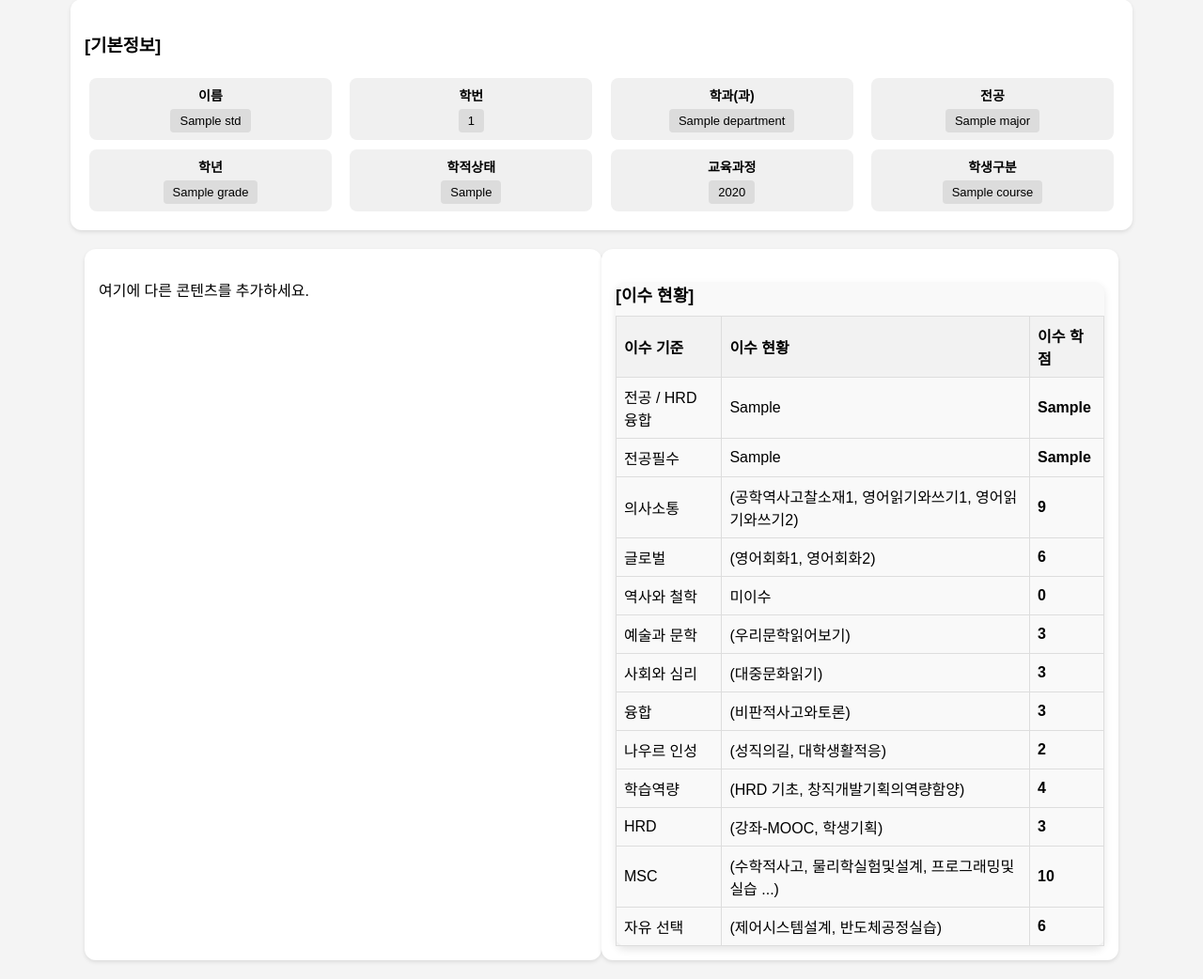
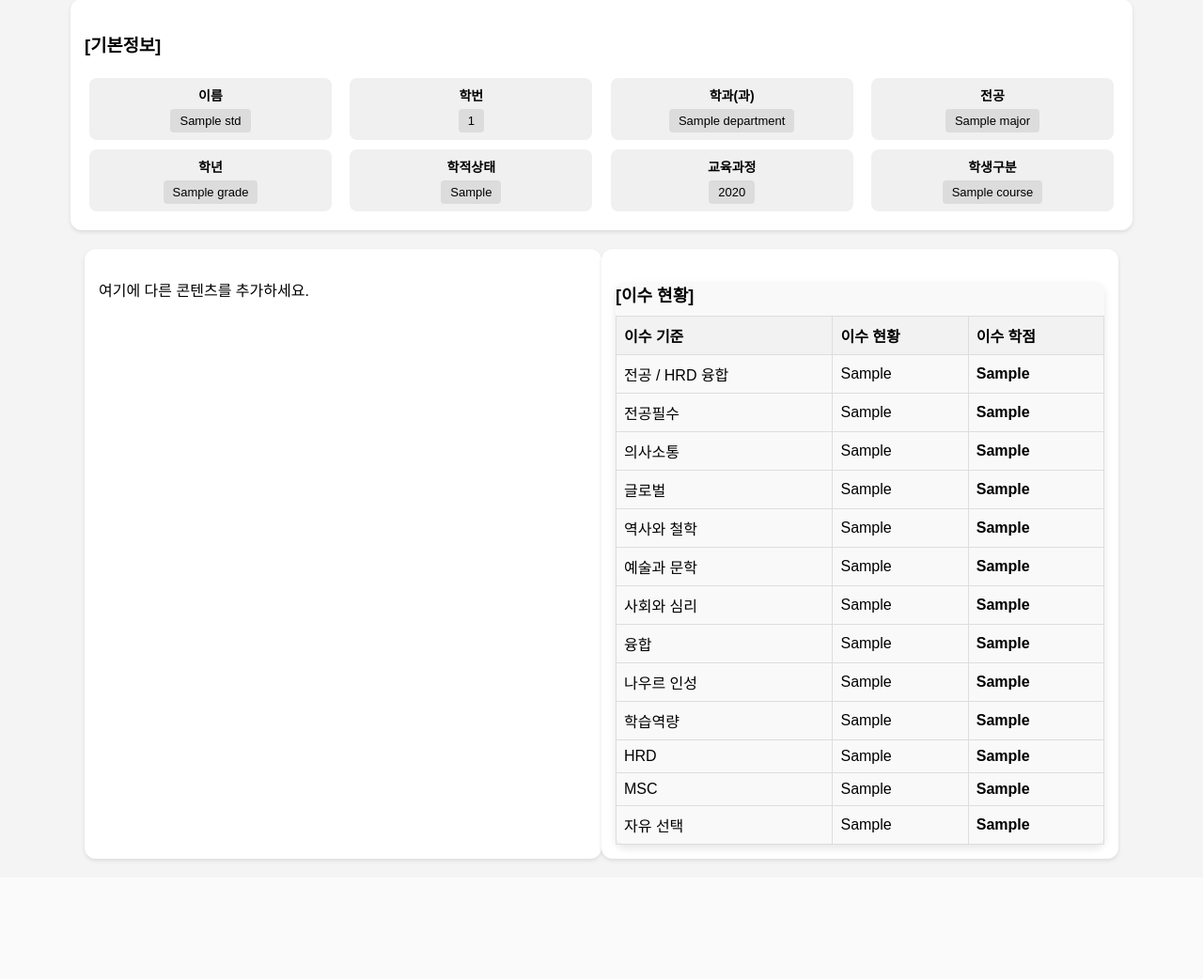
Before and after one commit to Kim-02/datafighter, a Django app: template myapp/templates/student_UI.html in a window 1280 px wide. Shown: the part 21-1063 px from the top of the page at 94% size. After the commit the page ends 938 px from the top, so only its background shows below. Run offline with Django 3.2, Linux system fonts and the light colour scheme; the template is opened without the code that fills it: most values are stand-ins (such as "Sample title", 1, 10 or a date in 2020).

Commit message:
create_df
데이타프레임 정렬에 관해 업로드

```diff
--- a/myapp/templates/student_UI.html
+++ b/myapp/templates/student_UI.html
@@ -76,58 +76,58 @@
                         </tr>
                         <tr>
                             <td>의사소통</td>
-                            <td>(공학역사고찰소재1, 영어읽기와쓰기1, 영어읽기와쓰기2)</td>
-                            <td><strong>9</strong></td> <!-- 학점 예시 -->
+                            <td>{{s.S_contect}}</td>
+                            <td><strong>{{i.I_contect}}</strong></td> <!-- 학점 예시 -->
                         </tr>
                         <tr>
                             <td>글로벌</td>
-                            <td>(영어회화1, 영어회화2)</td>
-                            <td><strong>6</strong></td> <!-- 학점 예시 -->
+                            <td>{{s.S_global}}</td>
+                            <td><strong>{{i.I_global}}</strong></td> <!-- 학점 예시 -->
                         </tr>
                         <tr>
                             <td>역사와 철학</td>
-                            <td>미이수</td>
-                            <td><strong>0</strong></td> <!-- 학점 예시 -->
+                            <td>{{s.S_history}}</td>
+                            <td><strong>{{i.I_history}}</strong></td> <!-- 학점 예시 -->
                         </tr>
                         <tr>
                             <td>예술과 문학</td>
-                            <td>(우리문학읽어보기)</td>
-                            <td><strong>3</strong></td> <!-- 학점 예시 -->
+                            <td>{{s.S_art}}</td>
+                            <td><strong>{{i.I_art}}</strong></td> <!-- 학점 예시 -->
                         </tr>
                         <tr>
                             <td>사회와 심리</td>
-                            <td>(대중문화읽기)</td>
-                            <td><strong>3</strong></td> <!-- 학점 예시 -->
+                            <td>{{s.S_network}}</td>
+                            <td><strong>{{i.I_network}}</strong></td> <!-- 학점 예시 -->
                         </tr>
                         <tr>
                             <td>융합</td>
-                            <td>(비판적사고와토론)</td>
-                            <td><strong>3</strong></td> <!-- 학점 예시 -->
+                            <td>{{s.S_mix}}</td>
+                            <td><strong>{{i.I_mix}}</strong></td> <!-- 학점 예시 -->
                         </tr>
                         <tr>
                             <td>나우르 인성</td>
-                            <td>(성직의길, 대학생활적응)</td>
-                            <td><strong>2</strong></td> <!-- 학점 예시 -->
+                            <td>{{s.S_nawori}}</td>
+                            <td><strong>{{i.I_nawori}}</strong></td> <!-- 학점 예시 -->
                         </tr>
                         <tr>
                             <td>학습역량</td>
-                            <td>(HRD 기초, 창직개발기획의역량함양)</td>
-                            <td><strong>4</strong></td> <!-- 학점 예시 -->
+                            <td>{{s.S_study}}</td>
+                            <td><strong>{{i.I_study}}</strong></td> <!-- 학점 예시 -->
                         </tr>
                         <tr>
                             <td>HRD</td>
-                            <td>(강좌-MOOC, 학생기획)</td>
-                            <td><strong>3</strong></td> <!-- 학점 예시 -->
+                            <td>{{s.S_HRD_major}}</td>
+                            <td><strong>{{i.I_HRD_major}}</strong></td> <!-- 학점 예시 -->
                         </tr>
                         <tr>
                             <td>MSC</td>
-                            <td>(수학적사고, 물리학실험및설계, 프로그래밍및실습 ...)</td>
-                            <td><strong>10</strong></td> <!-- 학점 예시 -->
+                            <td>{{s.S_MSC}}</td>
+                            <td><strong>{{i.I_MSC}}</strong></td> <!-- 학점 예시 -->
                         </tr>
                         <tr>
                             <td>자유 선택</td>
-                            <td>(제어시스템설계, 반도체공정실습)</td>
-                            <td><strong>6</strong></td> <!-- 학점 예시 -->
+                            <td>{{s.S_free}}</td>
+                            <td><strong>{{i.I_free}}</strong></td> <!-- 학점 예시 -->
                         </tr>
                     </tbody>
                 </table>
```
Also changed, not shown: myapp/create_dataframe_module.py (added, +18 -0 lines), myapp/load_excel_data_module.py (added, +75 -0 lines), myapp/views.py (+3 -71 lines), 3 other files.
